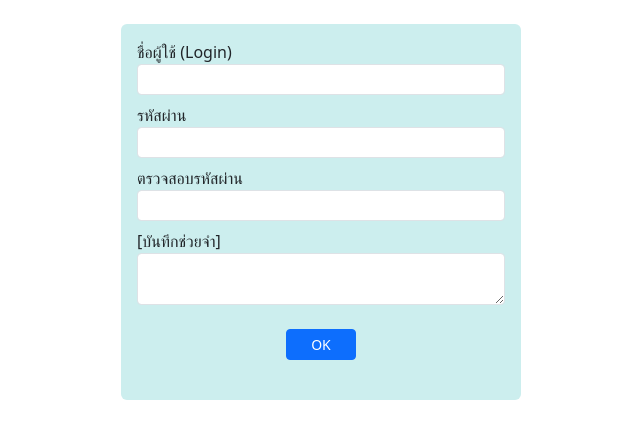
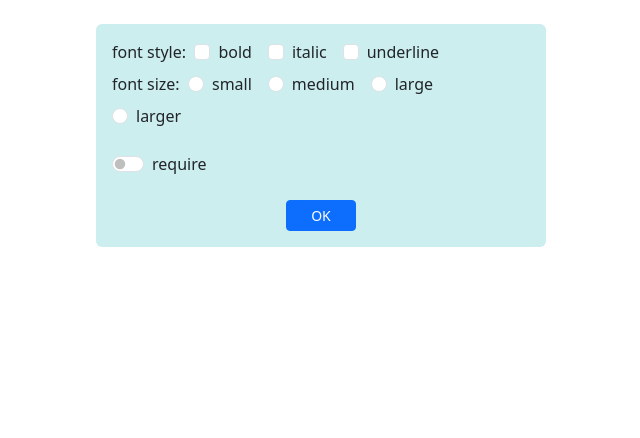
Before and after one commit to Zerlix2744/app1, a React (Create React App) app: page / in a window 1280 px wide. Shown: the top 438 px of the page, without its empty margins (319-959 px from the left). Built offline with nearby package versions, Linux system fonts and the light colour scheme.

Commit message:
form-check
form-check

```diff
--- a/src/App.js
+++ b/src/App.js
@@ -1,6 +1,6 @@
 import React from "react";
-import Fromtext from "./from-text";
+import FormCheck from "./form-check";
 
 export default function App() {
-  return <Fromtext/>
+  return <FormCheck/>
 }
--- /dev/null
+++ b/src/form-check.js
@@ -0,0 +1,78 @@
+import React from 'react'
+export default function FormCheck() {
+    const switchReq = React.useRef()
+    const styles = ['bold', 'italic', 'underline']
+    const sizes = ['small', 'medium', 'large', 'larger']
+    let checkedStyles = []
+    let checkedSize = ''
+
+    const onChangeCheck = (event) => {
+    let checked = event.target.checked
+    let value = event.target.value
+    let idx = checkedStyles.indexOf(value)
+    if (checked && idx === -1) {
+        checkedStyles.push(value)
+    }else{
+        checkedStyles.splice(idx, 1)
+    }
+}
+    const onChangeRadio = (event) => {
+        checkedSize = event.target.value
+    }
+    const onClickButton = () => {
+        if (switchReq.current.checked) {
+            if (checkedStyles.length === 0) {
+            alert('Please select style')
+            return
+        } else if (checkedSize === '') {
+            alert('Please select size')
+            return
+        }
+    }
+    let msg = 'selected style(s): ' + checkedStyles.join(', ')
+    msg += '\nselected size: ' + checkedSize
+    alert(msg)
+}
+    return (
+        <div className="mt-4 mx-auto p-3 rounded"
+        style={{ width:'450px', background:'#cee'}}>
+        <form>
+            <span>font style:</span>&nbsp;&nbsp;
+            {
+                styles.map((st, i) => {
+                 return (
+                 <div className="form-check form-check-inline mb-2">
+                 <input type="checkbox" id={'check'+i} value={st}
+                 className="form-check-input" onChange={onChangeCheck}/>
+                 <label htmlFor={'check'+i} className="form-check-label">{st}</label>
+                 </div>
+                 )
+            })
+        }
+        <br/>
+        <span>font size:</span>&nbsp;&nbsp;
+        {
+            sizes.map((sz, i) => {
+                return (
+                <div className="form-check form-check-inline mb-2">
+                <input type="radio" id={'radio'+i} name="fontSize" value={sz}
+                    className="form-check-input" onChange={onChangeRadio}/>
+                    <label htmlFor={'radio'+i} className="form-check-label">{sz}</label>
+                </div>
+                )
+            })
+        }
+        <div className="form-check form-switch mt-3">
+          <input type="checkbox" id="sw" value="require"
+            className="form-check-input" ref={switchReq}/>
+          <label htmlFor="sw" className="form-check-label">require</label>
+        </div>
+        <div className="text-center mt-4">
+          <button type="button" className="btn btn-sm px-4 btn-primary"
+             onClick={onClickButton}>OK </button>
+            </div>
+        </form>
+    </div>
+
+    )
+}
```
